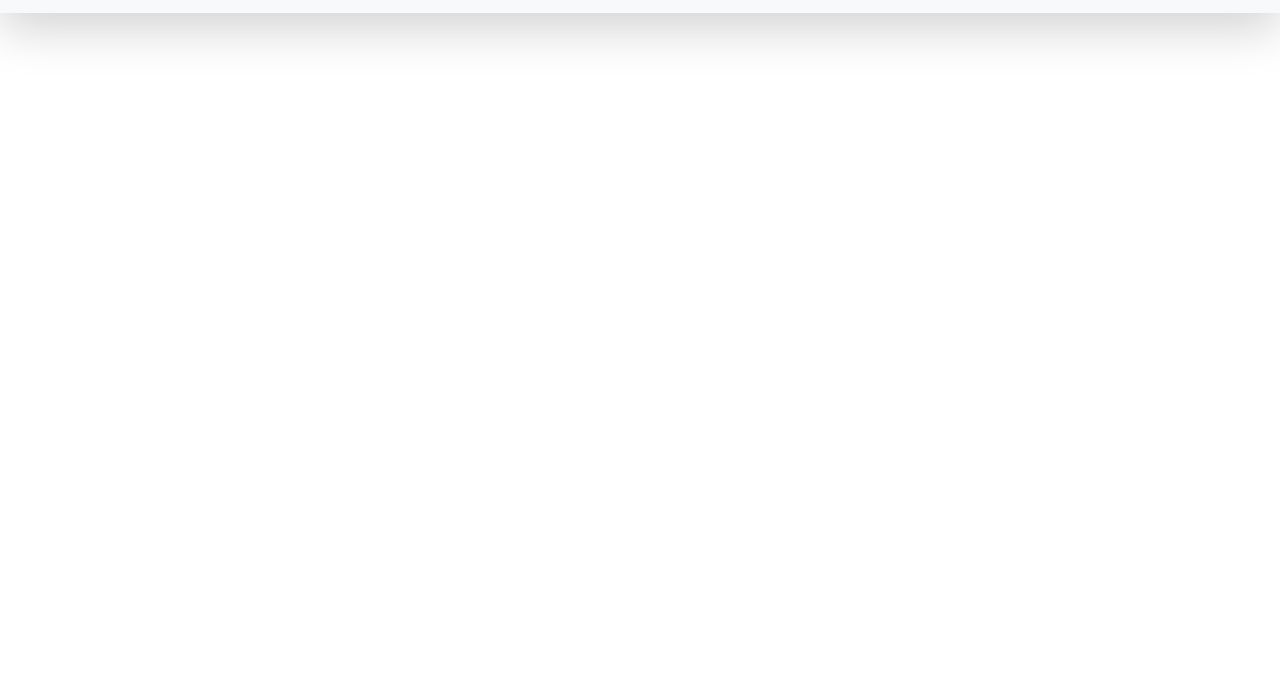
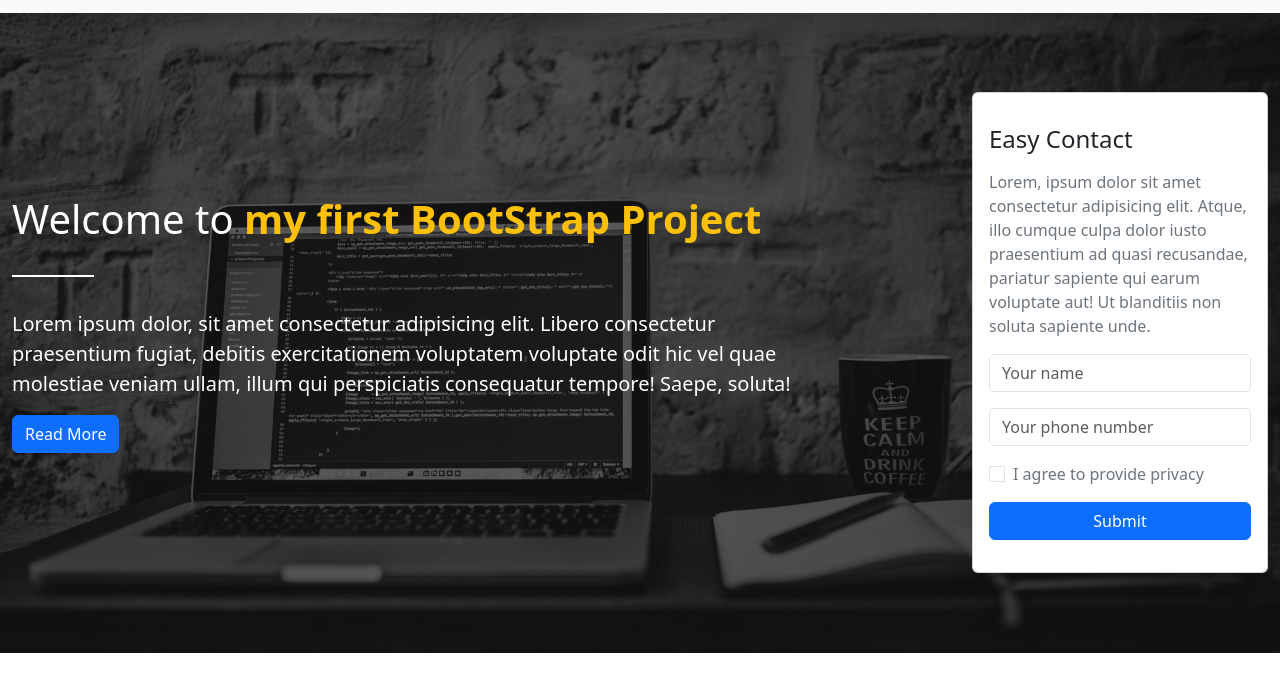
Before and after one commit to FelixAhn/Bs_project1, a plain HTML site: page index.html in a window 1280 px wide. Shown: the part 67-758 px from the top of the page. Drawn offline with nearby package versions, Linux system fonts and the light colour scheme.

Commit message:
BS_project1: top

```diff
--- /dev/null
+++ b/assets/css/app.css
@@ -0,0 +1,43 @@
+/* global */
+
+.section-content {
+  padding: 4rem 0;
+}
+
+/* Top section */
+#top {
+  background-image: url(/assets/images/bg-top.jpg);
+  background-position: center;
+  background-repeat: no-repeat;
+  background-size: cover;
+  height: 80vh;
+  position: relative;
+}
+
+#top .overlay {
+  position: absolute;
+  height: 100%;
+  width: 100%;
+  left: 0;
+  top: 0;
+  background-color: rgba(0, 0, 0 , 0.65);
+}
+
+#top .divider {
+  width: 10%;
+  margin-top: 2rem;
+  margin-bottom: 2rem;
+  border-top: 2px solid #FFF;
+}
+
+#top .welcome {
+  padding-right: 8rem;
+  color: #FFF;
+}
+
+@media screen and (max-width: 767px) {
+  #top .welcome{
+    padding-left: 1rem;
+    padding-right: 1rem;
+  }
+}
--- a/index.html
+++ b/index.html
@@ -15,7 +15,7 @@
   <link rel="stylesheet" href="https://cdnjs.cloudflare.com/ajax/libs/slick-carousel/1.8.1/slick-theme.min.css" integrity="sha512-17EgCFERpgZKcm0j0fEq1YCJuyAWdz9KUtv1EjVuaOz8pDnh/0nZxmU6BBXwaaxqoi9PQXnRWqlcDB027hgv9A==" crossorigin="anonymous" referrerpolicy="no-referrer" />
 
   <!-- app.css -->
-  <link rel="stylesheet" href="/assets/css/app.cs">
+  <link rel="stylesheet" href="/assets/css/app.css">
   <!-- title -->
   <title>BS_first web</title>
 
@@ -76,7 +76,53 @@
     </div>
   </nav>
 
-
+  <section id="top">
+    <div class="section-content overlay d-flex justify-content-center align-items-center">
+      <div class="container-xxl">
+        <div class="row align-items-center">
+          <!-- 왼쪽 부분 -->
+          <div class="col-md-9 welcome">
+            <h1 class="welcome-title fw-light">Welcome to <span class="text-warning fw-bold">my first BootStrap Project</span></h1>
+            <div class="divider"></div>
+            <div class="row welcome-desc">
+              <p class="col-sm-10 col-md-12 lead">Lorem ipsum dolor, sit amet consectetur adipisicing elit. Libero consectetur praesentium fugiat, debitis exercitationem voluptatem voluptate odit hic vel quae molestiae veniam ullam, illum qui perspiciatis consequatur tempore! Saepe, soluta!</p>
+              <p class="col-sm-2 col-md-12">
+                <a href="#" class="btn btn-primary">Read More</a>
+              </p>
+            </div>
+          </div>
+          <!-- 오른쪽 부분 -->
+          <div class="col-md-3 d-none d-md-block letsgo">
+            <div class="card card-body letsgo-card">
+              <div class="letsgo my-3">
+                <h4 class="letsgo-title card-title text-dark mb-3">Easy Contact</h4>
+                <p class="card-text text-secondary">Lorem, ipsum dolor sit amet consectetur adipisicing elit. Atque, illo cumque culpa dolor iusto praesentium ad quasi recusandae, pariatur sapiente qui earum voluptate aut! Ut blanditiis non soluta sapiente unde.</p>
+              </div>
+              <div class="letsgo-card-form">
+                <form>
+                  <div class="mb-3">
+                    <input type="text" class="form-control" placeholder="Your name">
+                  </div>
+                  <div class="mb-3">
+                    <input type="tel" class="form-control" placeholder="Your phone number">
+                  </div>
+                  <div class="form-check mb-3">
+                    <input type="text" class="form-check-input" id="flexCheckDefault">
+                    <label for="flexCheckDefault" class="form-check-label text-secondary">
+                      I agree to provide privacy
+                    </label>
+                  </div>
+                  <p class="mb-3">
+                    <button class="btn btn-primary w-100" type="button">Submit</button>
+                  </p>
+                </form>
+              </div>
+            </div>
+          </div>
+        </div>
+      </div>
+    </div>
+  </section>
 
 
 
```
Also changed, not shown: 1 other file.
